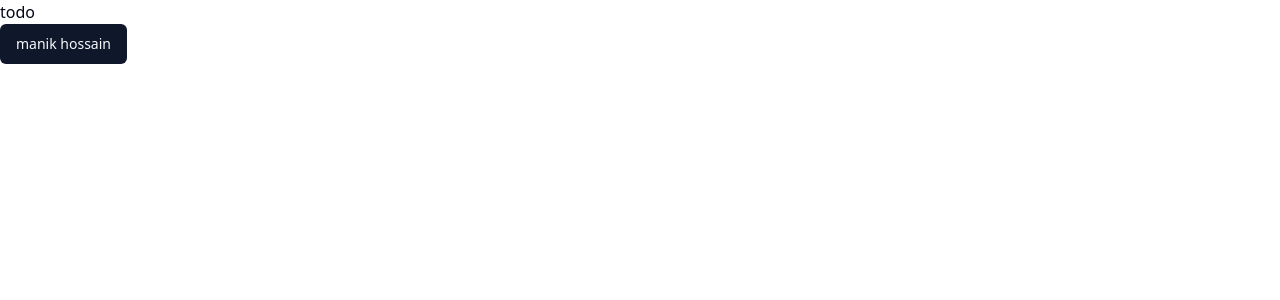
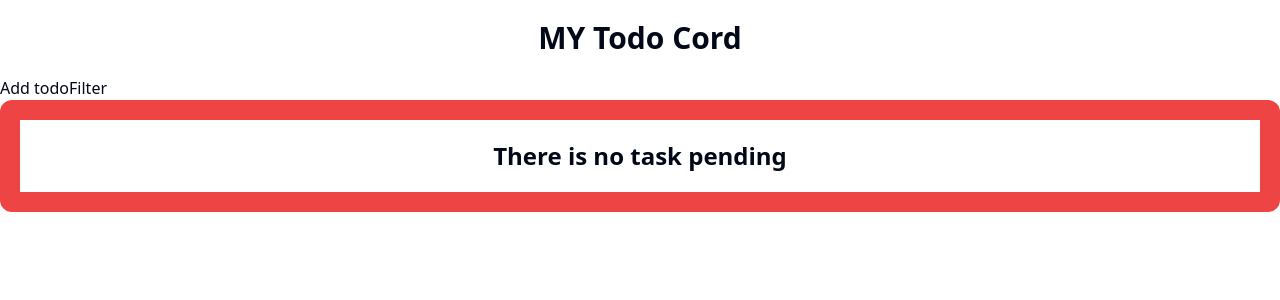
Before and after one commit to ManikHossainDev/Horticulture-dashboard, a React (Vite) app: page / in a window 1280 px wide. Shown: the top 300 px of the page. Built offline with nearby package versions, Linux system fonts and the light colour scheme.

Commit message:
Todo Components Basic Structure

```diff
--- a/src/App.tsx
+++ b/src/App.tsx
@@ -1,11 +1,10 @@
-import { Button } from "./components/ui/button"
+import Todo from "./pages/todo"
 
 function App() {
 
   return (
     <>
-     <h1>todo</h1>
-     <Button>manik hossain</Button>
+     <Todo/>
     </>
   )
 }
--- /dev/null
+++ b/src/components/Todo/todoCard.tsx
@@ -0,0 +1,16 @@
+const TodoCard = () => {
+  return (
+    <div className="bg-white rounded-md flex justify-between items-center p-3">
+    <input type="checkbox" name="" id="" />
+    <p className="font-semibold">Todo title</p>
+    <p>Time</p>
+    <p>description</p>
+    <div className="space-x-5">
+      <button>del</button>
+      <button>edit</button>
+    </div>
+  </div>
+  )
+};
+
+export default TodoCard;
--- /dev/null
+++ b/src/components/Todo/todoContainer.tsx
@@ -0,0 +1,19 @@
+import TodoCard from "./todoCard";
+
+const TodoContainer = () => {
+  return (
+    <div>
+      <div>
+        <button>Add todo</button>
+        <button>Filter</button>
+      </div>
+      <div className="bg-red-500 w-full  rounded-xl p-5 space-y-5">
+     <div className="bg-white text-2xl p-5 flex justify-center items-center font-bold">
+      <p>  There is no task pending</p>
+     </div>
+      </div>
+    </div>
+  );
+};
+
+export default TodoContainer;
--- /dev/null
+++ b/src/components/ui/Container.tsx
@@ -0,0 +1,14 @@
+import { ReactNode } from "react";
+
+type TContainer = {
+    children:ReactNode;
+}
+const Container = ({children}:TContainer) => {
+  return (
+    <div className="h-screen w-full max-w-7xl mx-auto">
+      {children}
+    </div>
+  );
+};
+
+export default Container;
--- a/src/pages/todo.tsx
+++ b/src/pages/todo.tsx
@@ -1,5 +1,6 @@
-import TodoContainer from "@/components/todos/todoContainer";
+import TodoContainer from "@/components/Todo/todoContainer";
 import Container from "@/components/ui/Container";
+
 
 const Todo = () => {
   return (
```
